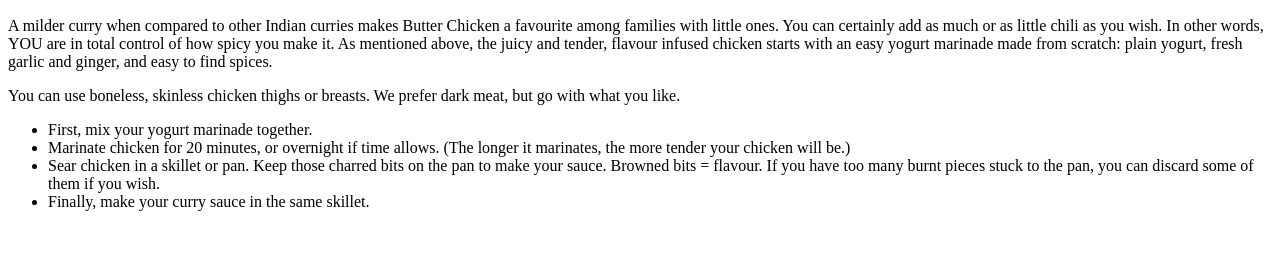
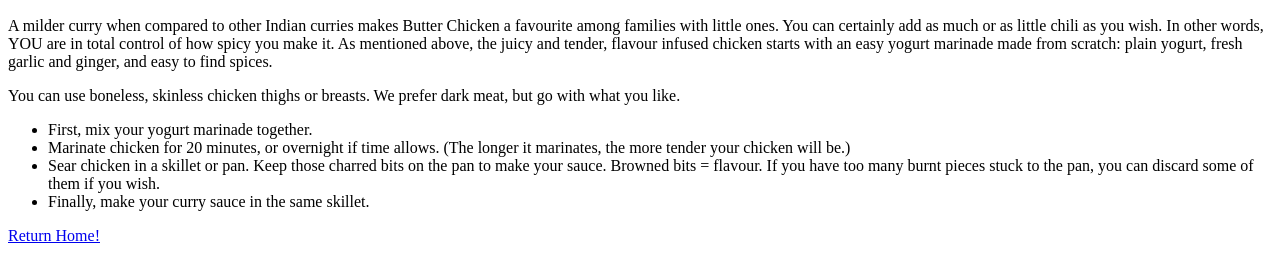
Before and after one commit to satcode8/recipe-project, a plain HTML site: page recipes/butterchicken.html in a window 1280 px wide. Shown: the part 580-833 px from the top of the page. Before the commit the page ends 807 px from the top, so only its background shows below. Drawn offline with Linux system fonts and the light colour scheme.

Commit message:
Added a retuen to home button

```diff
--- a/recipes/butterchicken.html
+++ b/recipes/butterchicken.html
@@ -19,5 +19,6 @@
         <li>Marinate chicken for 20 minutes, or overnight if time allows. (The longer it marinates, the more tender your chicken will be.)</li>
         <li>Sear chicken in a skillet or pan. Keep those charred bits on the pan to make your sauce. Browned bits = flavour. If you have too many burnt pieces stuck to the pan, you can discard some of them if you wish.</li>
         <li>Finally, make your curry sauce in the same skillet.</li></p></ul>
+        <a href="/index.html">Return Home!</a>
 </body>
 </html>
```
Also changed, not shown: recipes/kheer.html (+1 -0 lines), recipes/paneertikka.html (+1 -0 lines).
